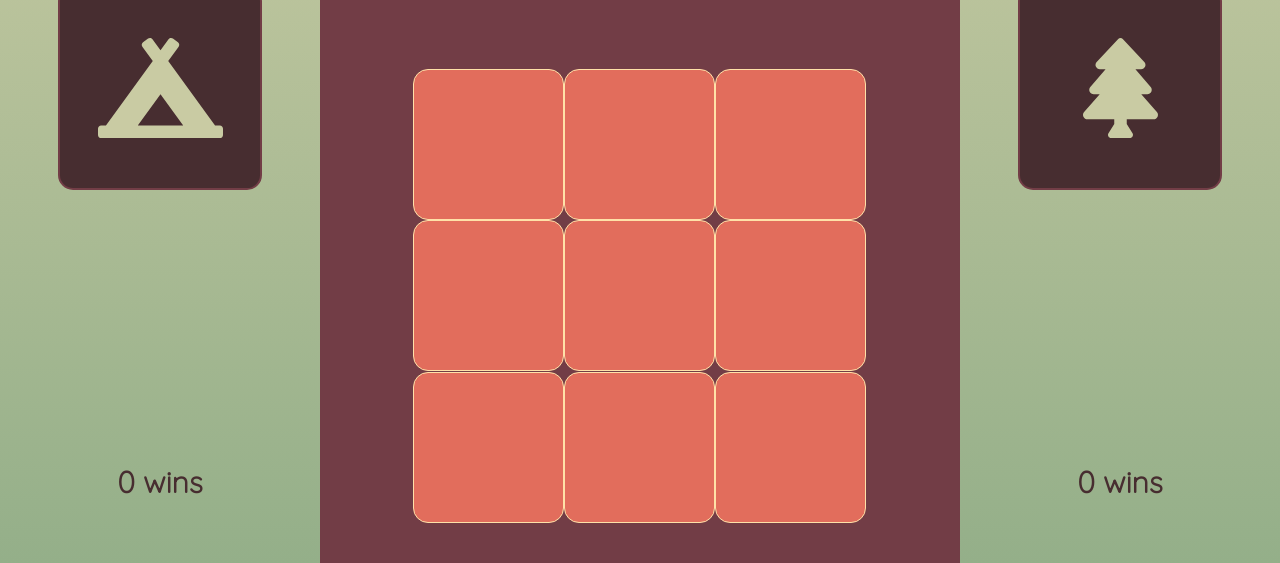
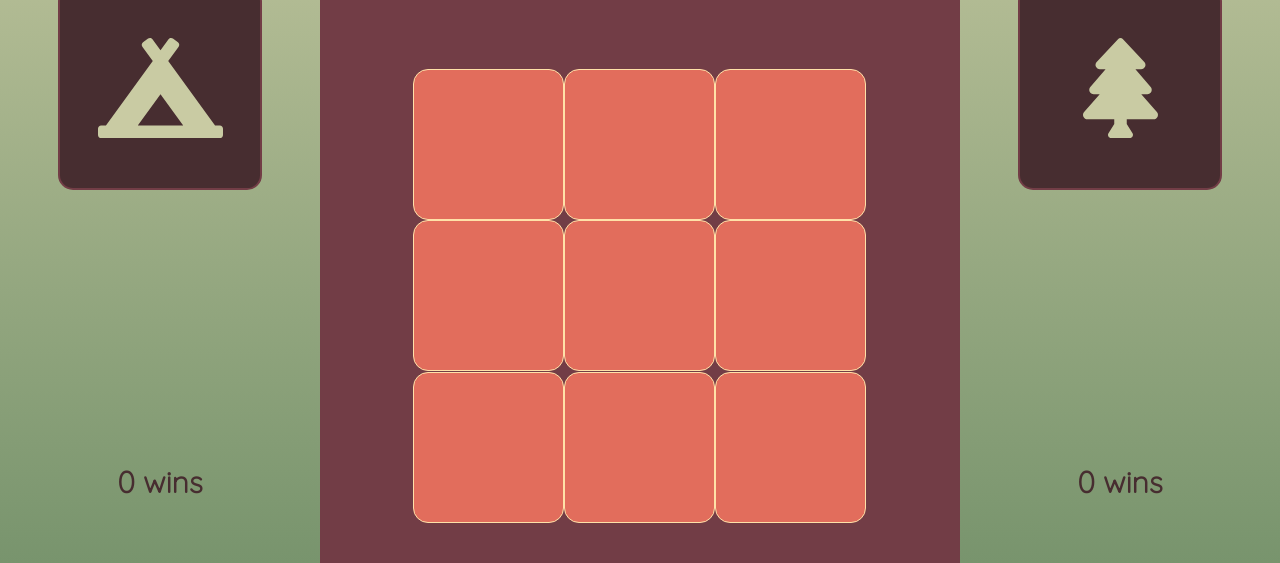
Before and after one commit to maddielaw/tic-tac-toe-solo, a website: page index.html in a window 1280 px wide. Shown: the part 237-800 px from the top of the page. Drawn offline with Linux system fonts and the light colour scheme.

Commit message:
Refactor comments, spacing, and tweaked nav gradient

```diff
--- a/styles.css
+++ b/styles.css
@@ -1,6 +1,7 @@
+
+/* ~~~~~~~ GLOBAL RULES ~~~~~~~ */
 
 * {
-  /* border: 1px solid green; */
   padding: 0px;
   margin: 0px;
 }
@@ -11,14 +12,14 @@ body {
   width: 100%;
 }
 
-/* ~~~~~ RULES FOR MAIN BODY OF PAGE ~~~~~~~ */
+/* ~~~~~~~ RULES FOR MAIN BODY OF PAGE ~~~~~~~ */
 
 body {
   display: flex;
   font-family: 'Quicksand';
 }
 
-/* for tablets & large smartphones */
+/* RESPONSIVE SIZING FOR TABLETS */
 @media screen and (max-width: 630px) {
   body {
     flex-direction: column;
@@ -34,14 +35,13 @@ main {
   background-color: #723D46;
 }
 
-/* for tablets */
+/* RESPONSIVE SIZING FOR TABLETS */
 @media screen and (max-width: 728px) {
   main {
     width: 70%;
   }
 }
 
-/* for tablets & large smartphones */
 @media screen and (max-width: 630px) {
   main {
     width: 100%;
@@ -55,21 +55,21 @@ main {
   font-weight: bold;
 }
 
-/* for laptops & larger laptops */
+/* RESPONSIVE SIZING FOR LAPTOPS */
 @media screen and (max-width: 1199px) {
   .main-header {
     font-size: 40px;
   }
 }
 
-/* for tablets */
+/* RESPONSIVE SIZING FOR TABLETS */
 @media screen and (max-width: 930px) {
   .main-header {
     font-size: 30px;
   }
 }
 
-/* for small mobile */
+/* RESPONSIVE SIZING FOR S MOBILE */
 @media screen and (max-width: 345px) {
   .main-header {
     font-size: 25px;
@@ -86,21 +86,21 @@ main {
     transform: scale(1.3);
 }
 
-/* for tablets */
+/* RESPONSIVE SIZING FOR TABLETS */
 @media screen and (max-width: 930px) {
   .main-player-turn-header {
     font-size: 25px;
   }
 }
 
-/* for small mobile */
+/* RESPONSIVE SIZING FOR S MOBILE */
 @media screen and (max-width: 345px) {
   .main-player-turn-header {
     font-size: 15px;
   }
 }
 
-/* ~~~~~ RULES FOR LEFT AND RIGHT NAVS ~~~~~~~ */
+/* ~~~~~~~ RULES FOR LEFT AND RIGHT NAVS ~~~~~~~ */
 
 .left-player-nav,
 .right-player-nav {
@@ -109,10 +109,10 @@ main {
   justify-content: space-around;
   align-items: center;
   width: 25%;
-  background: linear-gradient(#C9CBA3, #94af89)
+  background: linear-gradient(#C9CBA3, #78946d)
 }
 
-/* for tablets & large smartphones */
+/* RESPONSIVE SIZING FOR TABLETS */
 @media screen and (max-width: 630px) {
   .left-player-nav,
   .right-player-nav {
@@ -135,7 +135,7 @@ main {
   border-radius: 15px;
 }
 
-/* for tablets */
+/* RESPONSIVE SIZING FOR TABLETS */
 @media screen and (max-width: 930px) {
   .left-player-token-container,
   .right-player-token-container {
@@ -144,7 +144,6 @@ main {
   }
 }
 
-/* for tablets */
 @media screen and (max-width: 728px) {
   .left-player-token-container,
   .right-player-token-container {
@@ -153,7 +152,6 @@ main {
   }
 }
 
-/* for tablets & large smartphones */
 @media screen and (max-width: 630px) {
   .left-player-token-container,
   .right-player-token-container {
@@ -168,7 +166,7 @@ main {
   color: #C9CBA3;
 }
 
-/* for tablets */
+/* RESPONSIVE SIZING FOR TABLETS */
 @media screen and (max-width: 930px) {
   .fa-tree,
   .fa-campground {
@@ -176,7 +174,6 @@ main {
   }
 }
 
-/* for tablets & large smartphones */
 @media screen and (max-width: 630px) {
   .fa-tree,
   .fa-campground {
@@ -191,7 +188,7 @@ main {
   font-size: 30px;
 }
 
-/* for tablets */
+/* RESPONSIVE SIZING FOR TABLETS */
 @media screen and (max-width: 930px) {
   .player-header,
   .left-player-wins,
@@ -200,7 +197,7 @@ main {
   }
 }
 
-/* for small mobile */
+/* RESPONSIVE SIZING FOR S MOBILE */
 @media screen and (max-width: 345px) {
   .player-header,
   .left-player-wins,
@@ -209,7 +206,7 @@ main {
   }
 }
 
-/* ~~~~~ RULES FOR GAME BOARD ~~~~~~~ */
+/* ~~~~~~~ RULES FOR GAME BOARD ~~~~~~~ */
 
 .game-board-container {
   display: flex;
@@ -220,7 +217,7 @@ main {
   border-radius: 15px;
 }
 
-/* for tablets */
+/* RESPONSIVE SIZING FOR TABLETS */
 @media screen and (max-width: 930px) {
   .game-board-container {
     width: 354px;
@@ -228,7 +225,6 @@ main {
   }
 }
 
-/* for tablets & large smartphones */
 @media screen and (max-width: 630px) {
   .game-board-container {
     width: 340px;
@@ -236,7 +232,7 @@ main {
   }
 }
 
-/* for small mobile */
+/* RESPONSIVE SIZING FOR S MOBILE */
 @media screen and (max-width: 345px) {
   .game-board-container {
     width: 270px;
@@ -255,7 +251,7 @@ main {
   border-radius: 15px;
 }
 
-/* for tablets */
+/* RESPONSIVE SIZING FOR TABLETS */
 @media screen and (max-width: 930px) {
   .game-board-boxes {
     width: 116px;
@@ -263,7 +259,6 @@ main {
   }
 }
 
-/* for tablets & large smartphones */
 @media screen and (max-width: 630px) {
   .game-board-boxes {
     width: 111px;
@@ -271,7 +266,7 @@ main {
   }
 }
 
-/* for small mobile */
+/* RESPONSIVE SIZING FOR S MOBILE */
 @media screen and (max-width: 345px) {
   .game-board-boxes {
     width: 88px;
```
